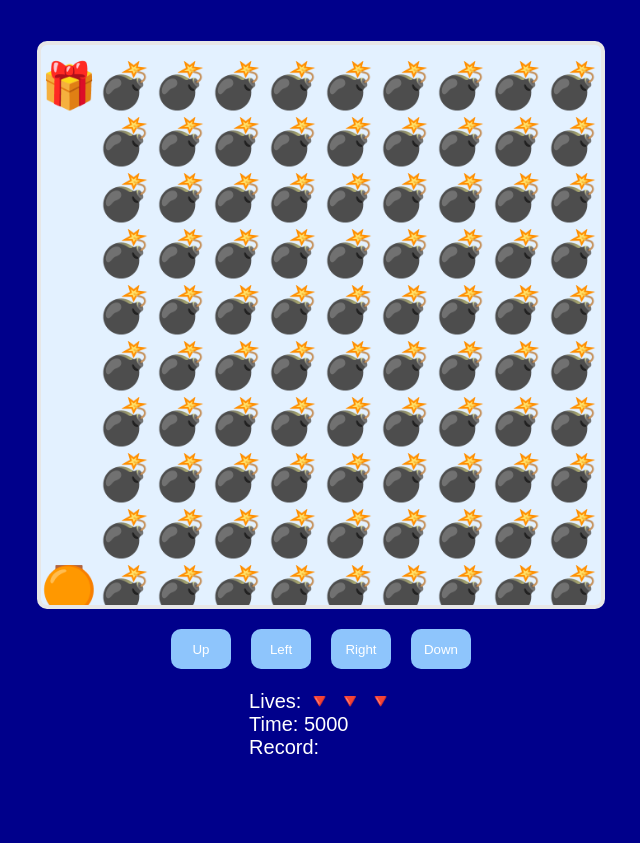
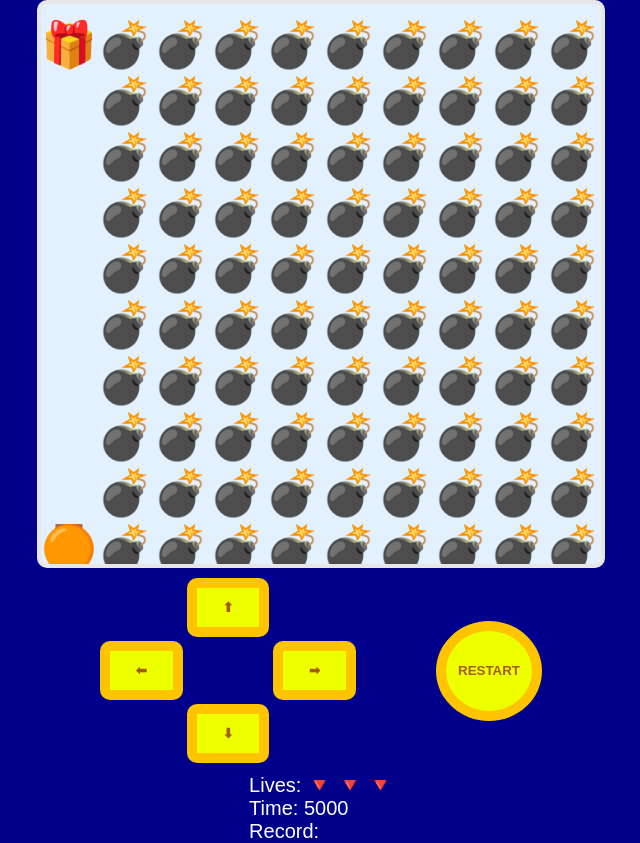
Before and after one commit to lopezolidev/javascript-workshop-videogame, a plain HTML site: page index.html in a window 1280 px wide. Shown: the whole page, without its empty margins (319-959 px from the left). Before the commit the page ends 800 px from the top, so only its background shows below. Drawn offline with Linux system fonts and the light colour scheme.

Commit message:
finished 2 challenges from course and modified css and html to add restart button with styles

```diff
--- a/game.js
+++ b/game.js
@@ -14,6 +14,8 @@ const timeSpan = document.querySelector('#time');
 const recordSpan = document.querySelector('#record_Time');
 const pResult = document.querySelector('#pResult');
 
+//restart button
+const restartBttn = document.querySelector('#restartBttn');
 
 let elementSize;
 let canvasSize;
@@ -29,12 +31,17 @@ const giftPos = {
     y: undefined,
 }
 
+const firePos = {
+    x: undefined,
+    y: undefined,
+}
+
 let bombsPos = [];
 
 let bombFlag = true;
 //setting this variable with this value lets us use it later on as a second validator
 
-
+let collisionInterval;
 let playerTime;
 let timeStart;
 //these are the variables to know how much time has passed and player time for the record
@@ -45,6 +52,8 @@ let lives = 3;
 
 window.addEventListener('load', setCanvasSize);
 window.addEventListener('resize', setCanvasSize);
+restartBttn.addEventListener('click', restart);
+
 
 function setCanvasSize() {
     if (window.innerHeight > window.innerWidth) {
@@ -74,8 +83,9 @@ function startGame() {
 
     map = maps[level];
 
+
     if (!map) {
-        youWon();
+        youWonAndRecordSet();
         return;
     }
 
@@ -159,7 +169,8 @@ function movePlayer() {
     if (playerPos.x == giftPos.x && playerPos.y == giftPos.y){
         gameWin();
     } else if (bombCollision) {
-        gameLose();
+        showCollision();
+        setTimeout(gameLose, 1000);
     }
 }
 
@@ -188,17 +199,18 @@ function showTime() {
 }
 
 function restart(){
-    level = 0;
-    lives = 3;
-    localStorage
+location.reload();
 }; //this function will be triggered when we lose all of our lives
 
-function endOfLives() {
-    // here has to go the animation and transformation of all the bombs into enemies
+function showCollision(){
+    firePos.x = playerPos.x;
+    firePos.y = playerPos.y;
+    console.log(firePos.x, firePos.y);
+    fireExp();
 }
 
-function finishedGame() {
-    //canvas animation to show stars and a modal is shown to restart the game and congrat the player
+function fireExp(){
+    game.fillText(emojis['BOMB_COLLISION'], firePos.x, firePos.y)
 }
 
 function showLives() {
@@ -280,13 +292,6 @@ function buttonLEFT() {
     movePlayer();
 }
 
-//TO DO:
-// ¶ winning screen with prize
-// ¶ losing screen with skeleton
-// ¶ restart function and button (setTimeout function)
-// ¶ levels+
-
-
 
 // DOCUMENTATION
 
--- a/index.html
+++ b/index.html
@@ -10,11 +10,18 @@
 <body>
     <main class="game-container">
         <canvas id="game"></canvas>
-        <section class="buttons">
-            <button class="bttn" id="up">Up</button>
-            <button class="bttn" id="left">Left</button>
-            <button class="bttn" id="right">Right</button>
-            <button class="bttn" id="down">Down</button>
+        <section class="buttons-section">
+        <div class="arrows">
+            <button class="bttn b1" id="up">⬆</button>
+            <button class="bttn b2" id="left">⬅</button>
+            <button class="bttn b3" id="right">➡</button>
+            <button class="bttn b4" id="down">⬇</button>
+        </div>
+        <div class="restart-button">
+            <button class="bttn restart-btn" id="restartBttn">
+                RESTART
+            </button>
+        </div>
         </section>
         <div class="info">
             <p>Lives: <span id="lives"></span></p>
--- a/styles.css
+++ b/styles.css
@@ -18,12 +18,11 @@ body {
 
 .game-container {
     width: 100vw;
-    height: 100vh;
     display: flex;
     flex-direction: column;
     justify-content: center;
     align-items: center;
-    gap: 2rem;
+    gap: 1rem;
 }
 
 #game {
@@ -32,21 +31,55 @@ body {
     border-radius: 1rem;
 }
 
-.buttons {
+.buttons-section {
     display: flex;
+    width: 80%;
+    justify-content: center;
+    align-items: center;
+    gap: 8rem;
     flex-wrap: wrap;
-    justify-content: center;
-    width: 50%;
-    gap: 2rem;
+}
+
+.arrows {
+    display: grid;
+    grid-template-columns: 1fr 1fr 1fr;
+    grid-template-rows: 1fr 1fr 1fr;
+    width: 25%;
+    gap: 0.4rem;
 }
 
 .bttn {
-    color: white;
-    background-color: #8EC5FC;
-    width: 6rem;
-    height: 4rem;
+    color: rgb(163, 92, 0);
+    background-color: #eeff00;
+    padding: 1.2rem;
     border-radius: 1rem;
-    border: none;
+    border: 1rem solid rgb(255, 196, 0);
+    font-weight: bold;
+}
+
+.b1 {
+    grid-column: 2 / 3;
+    grid-row: 1 / 2;
+}
+
+.b2 {
+    grid-column: 1 / 2;
+    grid-row: 2 / 3;
+}
+
+.b3 {
+    grid-column: 3 / 4;
+    grid-row: 2 / 3;
+}
+
+.b4 {
+    grid-column: 2 / 3;
+    grid-row: 3 / 4;
+}
+
+.restart-btn {
+    border-radius: 50%;
+    height: 10rem;
 }
 
 .info {
```
